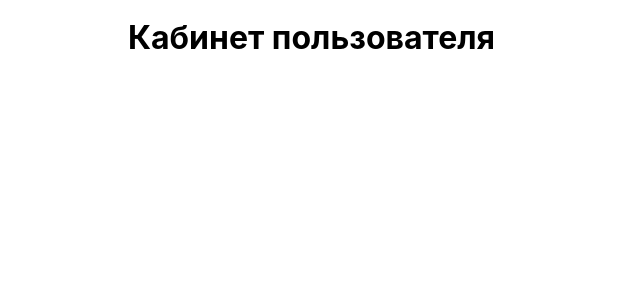
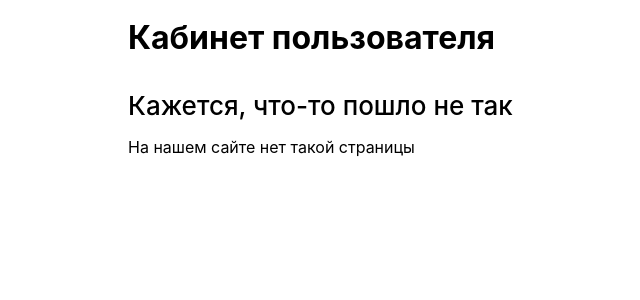
Before and after one commit to glevanov/test-vue-login, a Vue app: page /u/ in a window 1280 px wide. Shown: the top 300 px of the page, without its empty margins (256-896 px from the left). Built offline with nearby package versions, Linux system fonts and the light colour scheme.

Commit message:
Add 404 page

```diff
--- a/src/router.js
+++ b/src/router.js
@@ -3,6 +3,7 @@ import Router from 'vue-router';
 import Home from '@/views/Home.vue';
 import Login from '@/views/Login.vue';
 import Dashboard from '@/views/Dashboard.vue';
+import NotFound from '@/views/NotFound.vue';
 
 Vue.use(Router);
 
@@ -26,5 +27,6 @@ export default new Router({
       component: Dashboard,
       props: true,
     },
+    { path: '*', component: NotFound },
   ],
 });
--- /dev/null
+++ b/src/views/NotFound.vue
@@ -0,0 +1,19 @@
+<template>
+  <section>
+    <SubHeading
+      text="Кажется, что-то пошло не так"
+    />
+    <p>На нашем сайте нет такой страницы</p>
+  </section>
+</template>
+
+<script>
+import SubHeading from '@/components/SubHeading.vue';
+
+export default {
+  name: 'NotFound',
+  components: {
+    SubHeading,
+  },
+};
+</script>
```
